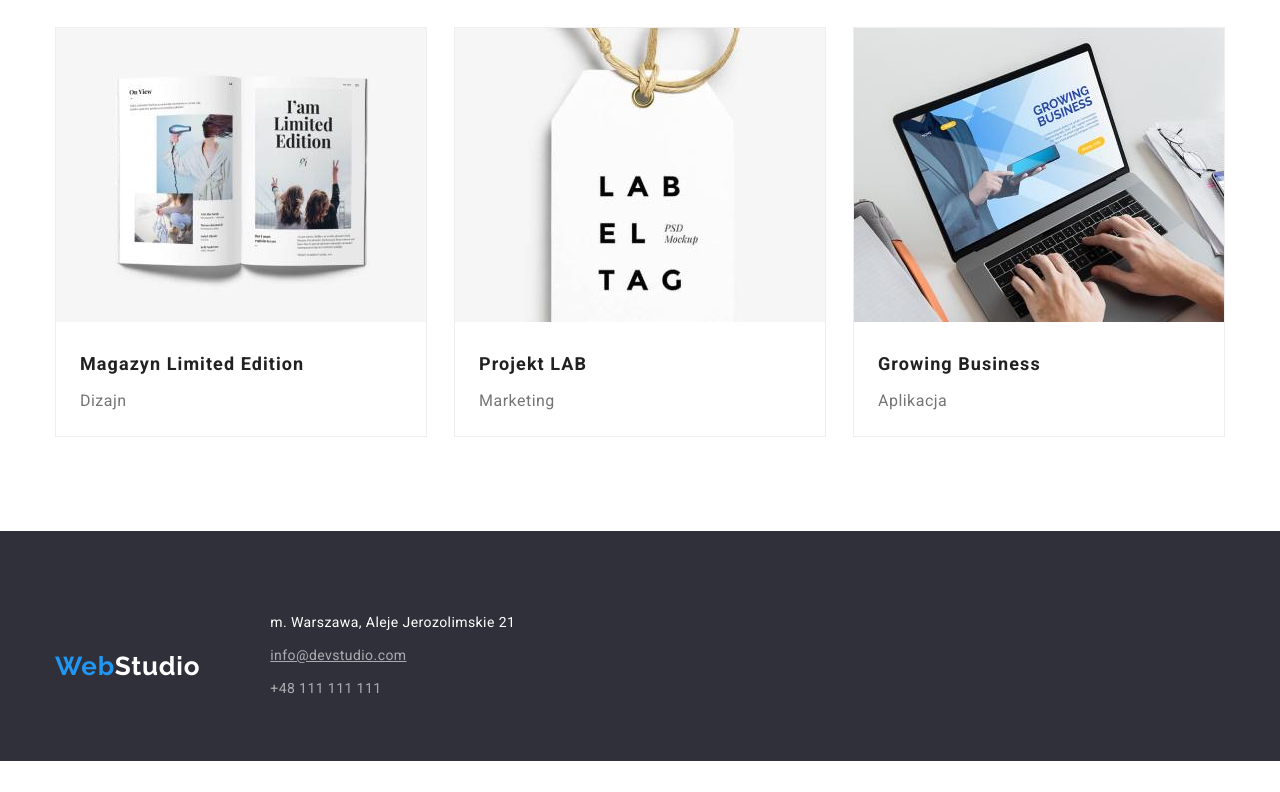
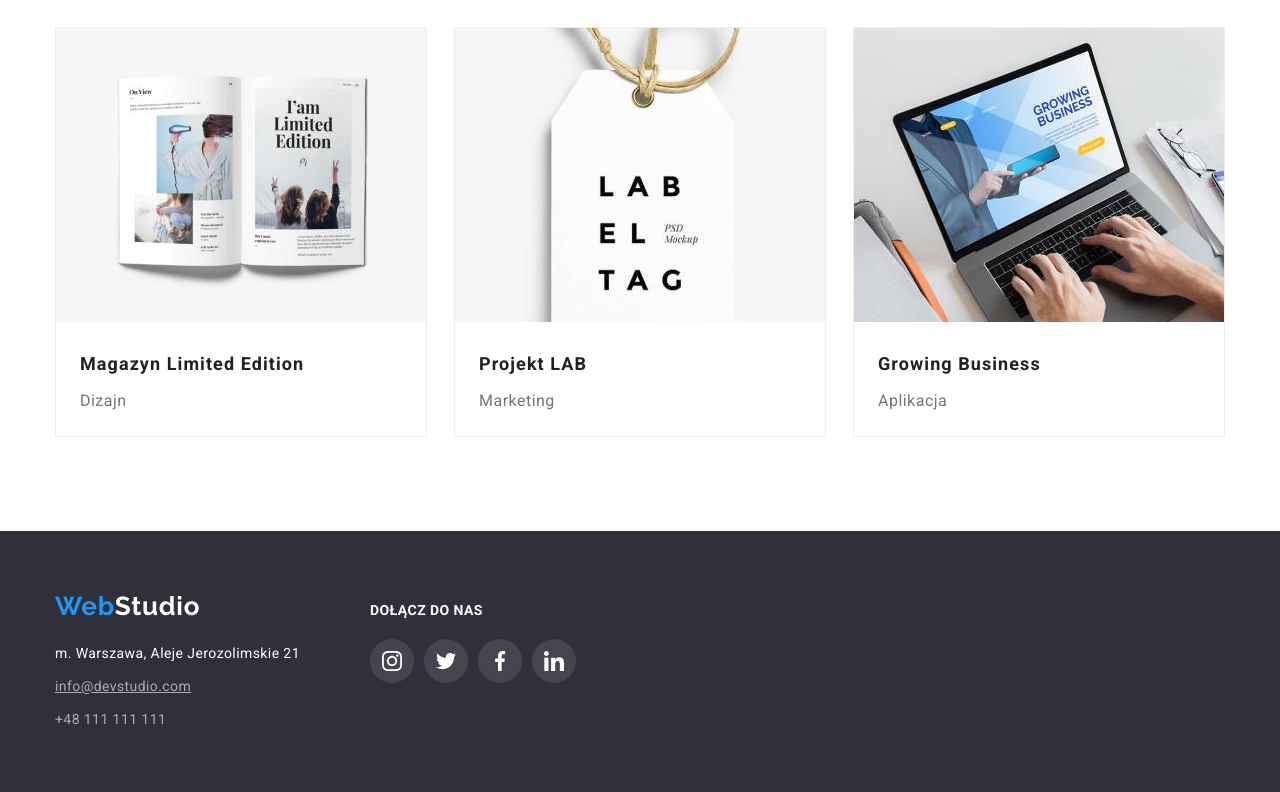
Before and after one commit to KarolTrombala/goit-markup-hw-04, a plain HTML site: page portfolio.html in a window 1280 px wide. Shown: the part 1116-1908 px from the top of the page. Before the commit the page ends 1877 px from the top, so only its background shows below. Drawn offline with nearby package versions, Linux system fonts and the light colour scheme.

Commit message:
portfolio.html updated
added social links

```diff
--- a/css/styles.css
+++ b/css/styles.css
@@ -446,5 +446,11 @@ display: block;
 background-color: var(--social-icons-background);
 fill: var(--white-color);
 border-radius: 50%;
-/* padding: 12px; */
+padding: 12px;
+height: 44px;
 }
+
+.social-icons-item:hover,
+.social-icons-item:focus {
+  background-color: var(--higlight-color);
+}
--- a/portfolio.html
+++ b/portfolio.html
@@ -213,18 +213,50 @@
     <!--Footer-->
     <footer class="footer-color">
       <div class="container nav-footer">
-        <a class="footer-logo" href="index.html"
-          ><span class="logo-web">Web</span>Studio</a
-        >
-        <address class="footer-address">
+        <div class="footer-contact-box">
+         <a class="footer-logo" href="index.html">
+          <span class="logo-web">Web</span>Studio</a>
+          <address class="footer-address">
           <p>m. Warszawa, Aleje Jerozolimskie 21</p>
-          <a class="footer-address-link-u" href="mailto:info@devstudio.com"
-            >info@devstudio.com</a
-          >
-          <a class="footer-phone-link" href="tel:+48111111111"
-            >+48 111 111 111</a
-          >
-        </address>
+          <a class="footer-address-link-u" href="mailto:info@devstudio.com">
+            info@devstudio.com</a>
+          <a class="footer-phone-link" href="tel:+48111111111">
+            +48 111 111 111</a>
+         </address>
+       </div>
+       <div class="social-box">
+        <h2 class="social-title">Dołącz do nas</h2>
+        <ul class="social-icons">
+          <li>
+            <a href="#" class="social-icons-item">
+            <svg class="social-link" width="20" height="20">
+              <use href="./images/icons.svg#icon-instagram-2"></use>
+           </svg>
+           </a>
+          </li>
+          <li>
+            <a href="#" class="social-icons-item">
+            <svg class="social-link" width="20" height="20">
+              <use href="./images/icons.svg#icon-twitter-1"></use>
+           </svg>
+           </a>
+          </li>
+          <li>
+            <a href="#" class="social-icons-item">
+            <svg class="social-link" width="20" height="20">
+              <use href="./images/icons.svg#icon-facebook-1"></use>
+           </svg>
+           </a>
+          </li>
+          <li>
+            <a href="#" class="social-icons-item">
+            <svg class="social-link" width="20" height="20">
+              <use href="./images/icons.svg#icon-linkedin-1"></use>
+           </svg>
+           </a>
+          </li>
+        </ul>
+       </div>
       </div>
     </footer>
   </body>
```
Also changed, not shown: index.html (+1 -1 lines).
